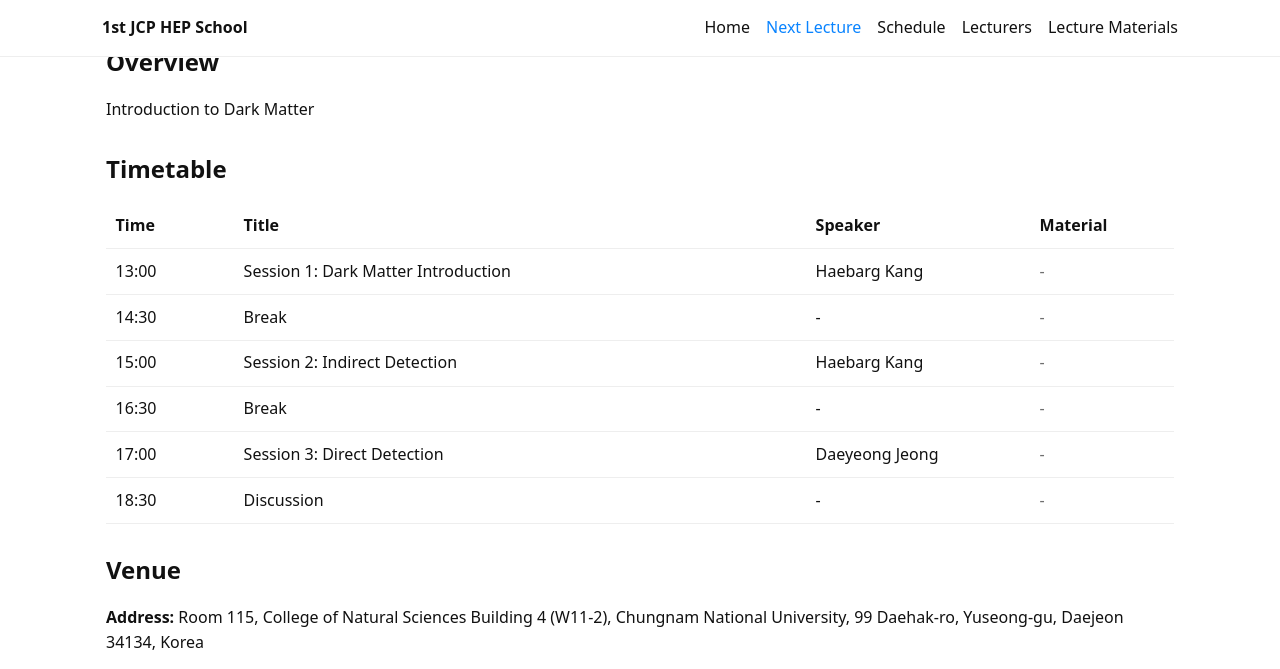
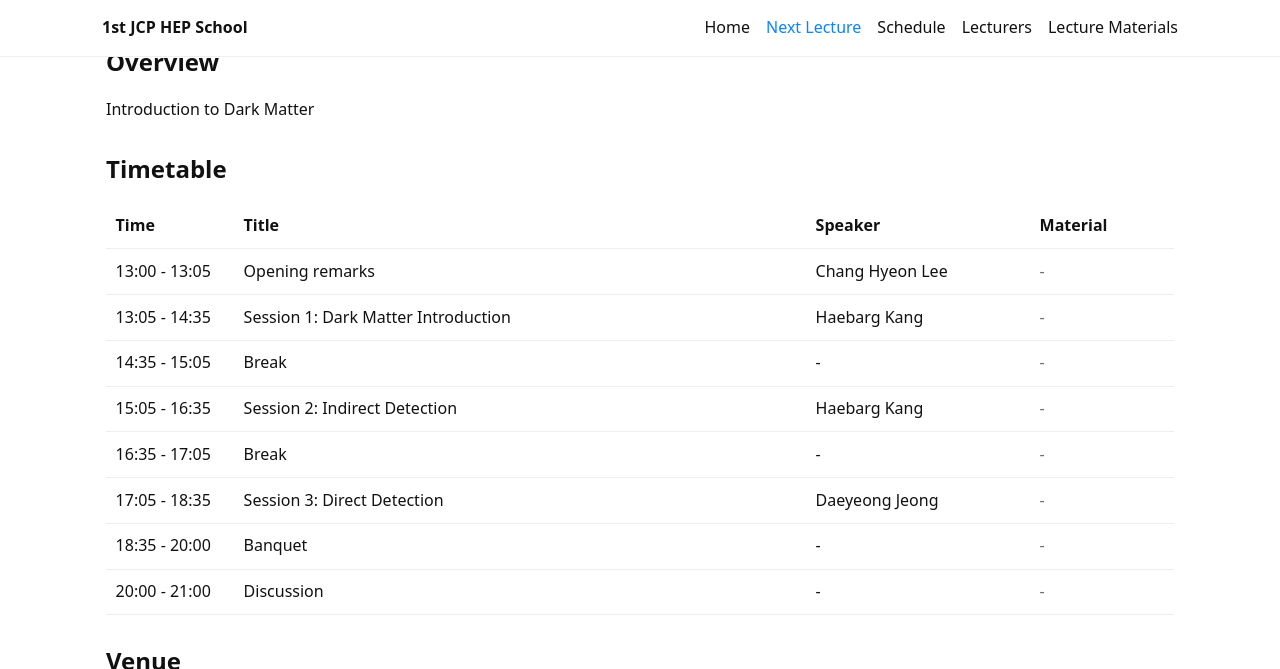
Before and after one commit to HEPschool/1stJCP, a Jekyll site: the page built from docs/_events/25-11 Introduction to Dark Matter.md, in a window 1280 px wide and 900 px high, scrolled down 666 px, cut to the strip 0-669 px from the top of the window. Built offline with Jekyll 4.4.1, drawn with Linux system fonts in a browser that asks for light colours.

Commit message:
Introduction to Dark Matter - schedule update v4

```diff
--- a/docs/_events/25-11 Introduction to Dark Matter.md
+++ b/docs/_events/25-11 Introduction to Dark Matter.md
@@ -9,25 +9,32 @@ note: "Lecture"
 overview: >
   Introduction to Dark Matter
 timetable:
-  - time: "13:00"
+  - time: "13:00 - 13:05"
+    title: "Opening remarks"
+    speaker: "Chang Hyeon Lee"
+    material_id: ""
+  - time: "13:05 - 14:35"
     title: "Session 1: Dark Matter Introduction"
     speaker: "Haebarg Kang"
     material_id: ""
-  - time: "14:30"
+  - time: "14:35 - 15:05"
     title: "Break"
     speaker: ""
-  - time: "15:00"
+  - time: "15:05 - 16:35"
     title: "Session 2: Indirect Detection"
     speaker: "Haebarg Kang"
     material_id: ""
-  - time: "16:30"
+  - time: "16:35 - 17:05"
     title: "Break"
     speaker: ""
-  - time: "17:00"
+  - time: "17:05 - 18:35"
     title: "Session 3: Direct Detection"
     speaker: "Daeyeong Jeong"
     material_id: ""
-  - time: "18:30"
+  - time: "18:35 - 20:00"
+    title: "Banquet"
+    speaker: ""
+  - time: "20:00 - 21:00"
     title: "Discussion"
     speaker: ""
 map_embed: >
```
Also changed, not shown: docs/_events/25-12 Axion.md (+5 -5 lines).
